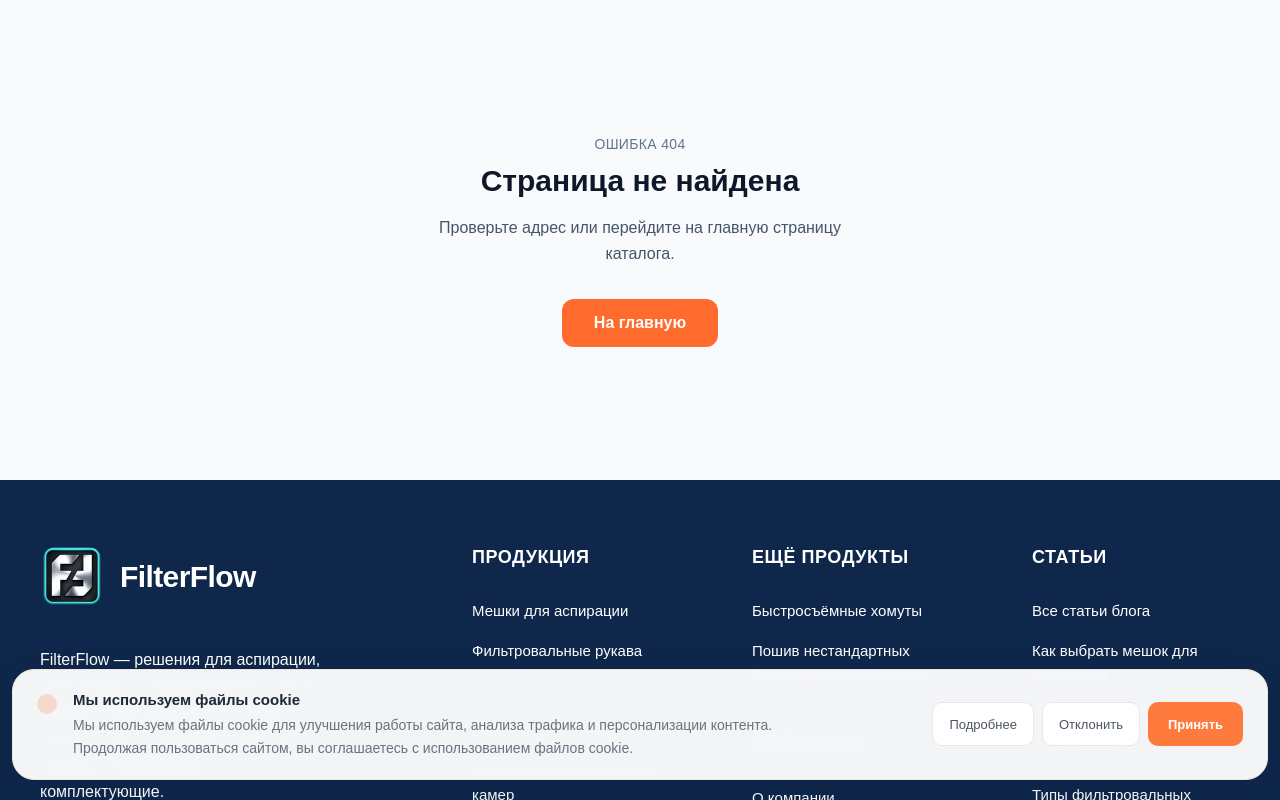
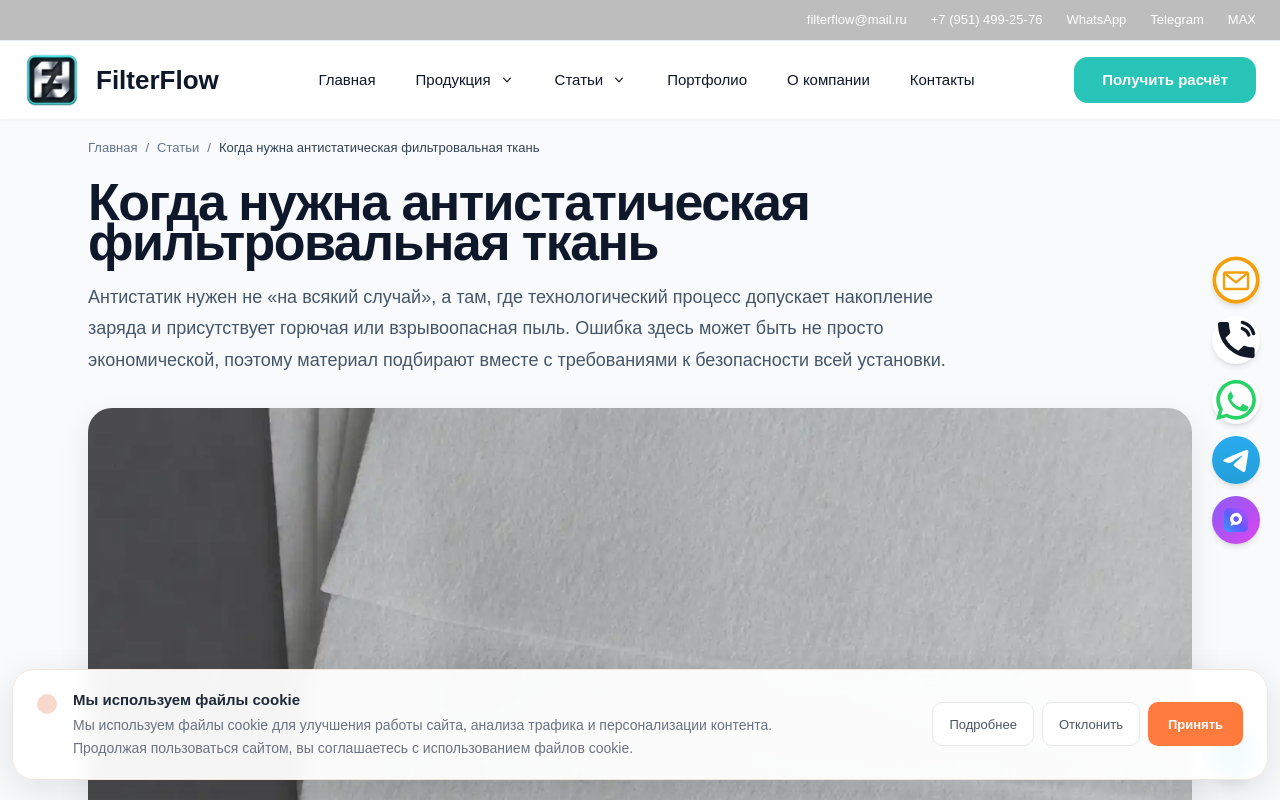
Before and after one commit to karipupkina-ux/filterflow-next, a Next.js app: page /blog/kogda-nuzhna-antistaticheskaya-tkan in a window 1280 px wide. Before the commit this address had no page. Shown: the top 800 px of the page. Built offline with nearby package versions, Linux system fonts and the light colour scheme.

Commit message:
SEO content: add article kogda-nuzhna-antistaticheskaya-tkan

```diff
--- /dev/null
+++ b/app/blog/kogda-nuzhna-antistaticheskaya-tkan/page.tsx
@@ -0,0 +1,82 @@
+import type { Metadata } from "next";
+import ClusterArticlePage from "../../components/ClusterArticlePage";
+import { pageMetadata } from "@/lib/seo-metadata";
+
+const PAGE_TITLE = "Когда нужна антистатическая фильтровальная ткань";
+const PAGE_DESCRIPTION = "Когда использовать антистатическую фильтровальную ткань: взрывоопасная пыль, статический заряд, порошковая окраска и требования промышленной безопасности.";
+const PAGE_PATH = "/blog/kogda-nuzhna-antistaticheskaya-tkan";
+
+export const metadata: Metadata = pageMetadata({
+  title: PAGE_TITLE,
+  description: PAGE_DESCRIPTION,
+  path: PAGE_PATH,
+});
+
+export default function Page() {
+  return (
+    <ClusterArticlePage
+      title={PAGE_TITLE}
+      description={PAGE_DESCRIPTION}
+      path={PAGE_PATH}
+      image="/images/filter-fabrics/ChatGPT_Image_7_iyun_2026.webp"
+      imageAlt="Антистатическая фильтровальная ткань для промышленной аспирации"
+      datePublished="2026-10-15"
+      dateModified="2026-10-15"
+      intro="Антистатик нужен не «на всякий случай», а там, где технологический процесс допускает накопление заряда и присутствует горючая или взрывоопасная пыль. Ошибка здесь может быть не просто экономической, поэтому материал подбирают вместе с требованиями к безопасности всей установки."
+      sections={[
+  {
+    "title": "Когда антистатик действительно актуален",
+    "bullets": [
+      "Пыль способна образовывать взрывоопасную смесь",
+      "Процесс сопровождается электризацией частиц",
+      "Есть требования по заземлению и отводу заряда",
+      "Фильтрация идёт в окрасочных, химических или порошковых процессах",
+      "Оборудование работает в зоне с повышенными требованиями к промышленной безопасности"
+    ]
+  },
+  {
+    "title": "Что означает антистатическое исполнение",
+    "paragraphs": [
+      "Антистатический материал должен обеспечивать контролируемый отвод заряда. Конкретная конструкция может включать проводящую нить, сетку или другое решение. Важно смотреть не только название ткани, но и её технические характеристики и способ подключения к заземлению."
+    ]
+  },
+  {
+    "title": "Почему одной ткани недостаточно",
+    "paragraphs": [
+      "Даже подходящее полотно не решает задачу само по себе, если каркас, корпус фильтра и система заземления выполнены неправильно. Антистатичность — характеристика всей системы, а не только рукава."
+    ]
+  },
+  {
+    "title": "Что прислать для подбора",
+    "bullets": [
+      "Описание пыли или продукта",
+      "Температуру и влажность",
+      "Модель оборудования",
+      "Фото или чертёж фильтра",
+      "Требования по электропроводности, если они указаны в ТЗ"
+    ]
+  }
+]}
+      productHref="/filtrovalnye-tkani/"
+      productLabel="Антистатические фильтровальные материалы"
+      productText="Подберём материал по типу пыли, условиям эксплуатации и требованиям к антистатическим свойствам."
+      related={[
+  {
+    "title": "Как выбрать фильтровальную ткань",
+    "href": "/blog/kak-vybrat-filtrovalnuyu-tkan/",
+    "text": "Базовый алгоритм подбора материала под условия процесса."
+  },
+  {
+    "title": "Какие фильтры нужны для покрасочной камеры",
+    "href": "/blog/kakie-filtry-nuzhny-dlya-pokrasochnoj-kamery/",
+    "text": "Схема фильтрации приточного и вытяжного воздуха в окрасочных камерах."
+  },
+  {
+    "title": "Как выбрать мешок для аспирации",
+    "href": "/blog/kak-vybrat-meshok-aspiracii/",
+    "text": "Подбор фильтровального мешка под конкретную установку."
+  }
+]}
+    />
+  );
+}
```
